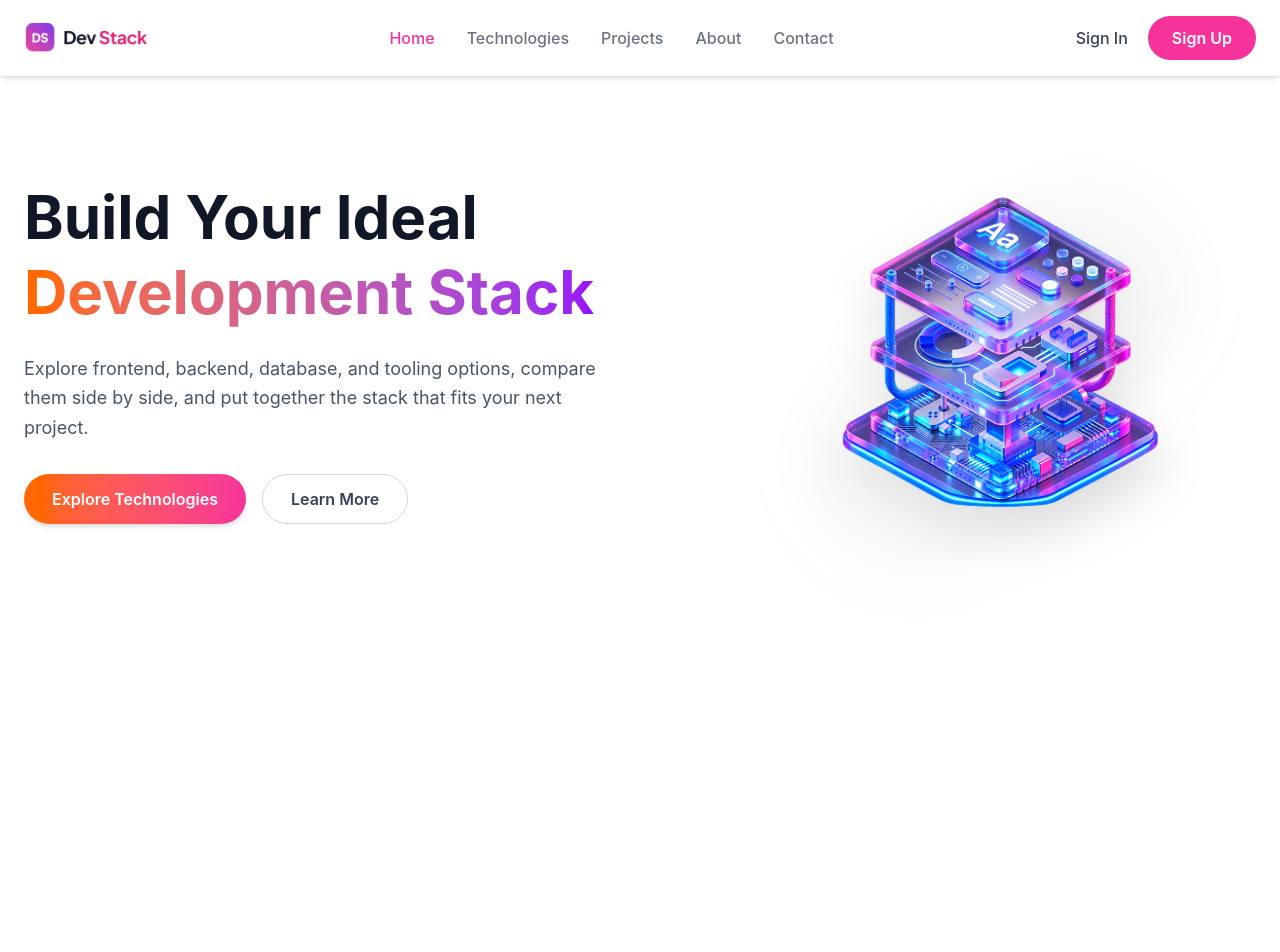
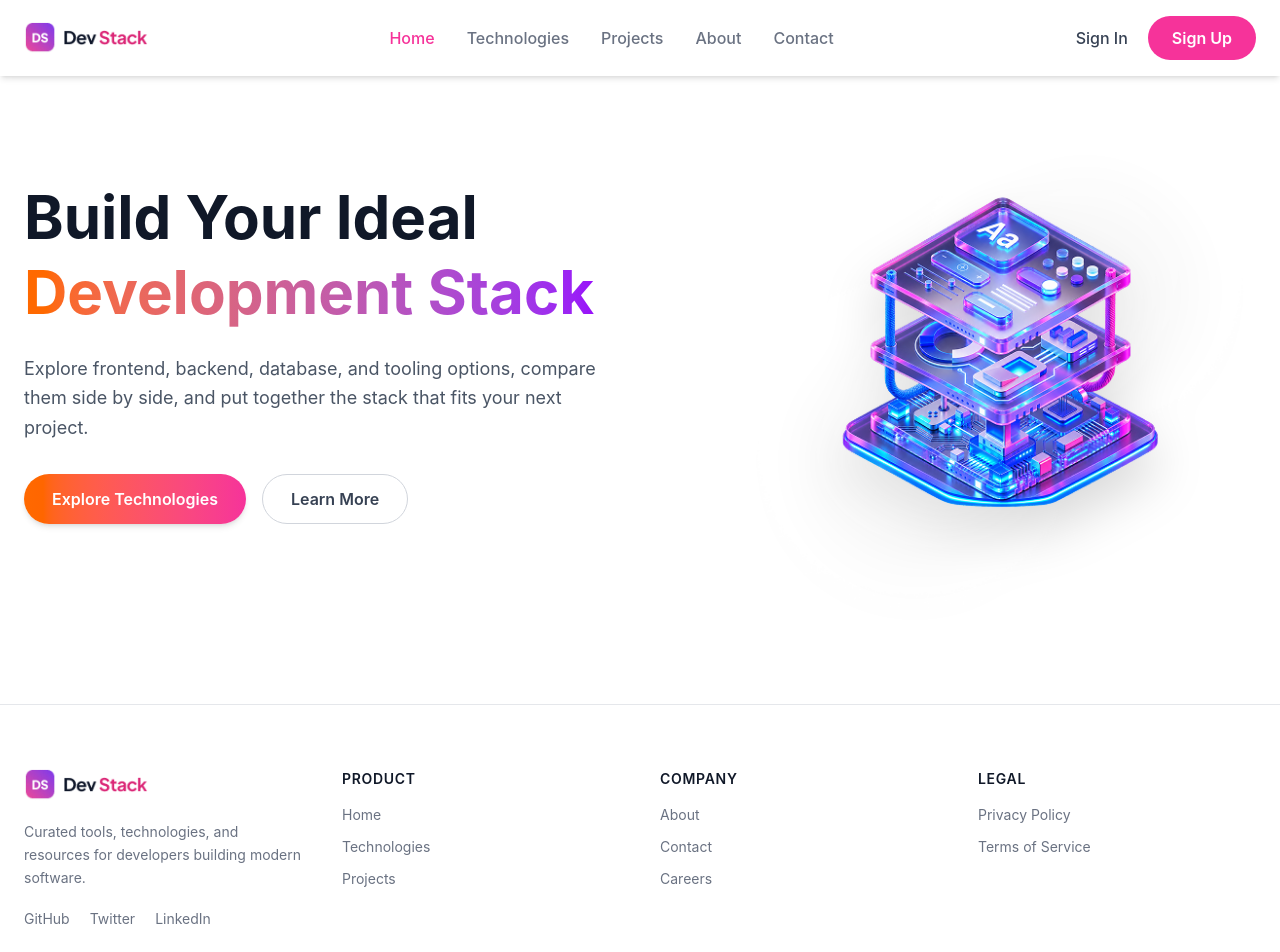
Before and after one commit to AtaulHoqueShahi/assignment-5--PH, a React (Vite) app: page / in a window 1280 px wide. Shown: the top 952 px of the page. Before the commit the page ends 800 px from the top, so only its background shows below. Built offline with nearby package versions, Linux system fonts and the light colour scheme.

Commit message:
update footer

```diff
--- a/src/App.tsx
+++ b/src/App.tsx
@@ -1,11 +1,13 @@
 import "./App.css";
 import Navbar from "./components/Navbar";
 import Hero from "./components/Hero"
+import Footer from "./Footer";
 function App() {
   return (
     <>
    <Navbar/>
    <Hero/>
+   <Footer/>
     </>
   );
 }
--- /dev/null
+++ b/src/Footer.tsx
@@ -0,0 +1,128 @@
+
+import FooterLogo from "../src/assets/logo-text.png";
+
+const Footer = () => {
+  return (
+    <footer className="bg-white border-t border-gray-200 pt-16 pb-8">
+      <div className="max-w-7xl mx-auto px-4 sm:px-6">
+
+        <div className="grid grid-cols-1 md:grid-cols-2 lg:grid-cols-4 gap-10 mb-12">
+
+
+          <div>
+            <img
+              src={FooterLogo}
+              alt="logo"
+              className="h-8 mb-5"
+            />
+
+            <p className="text-gray-500 text-sm leading-relaxed mb-5 max-w-xs">
+              Curated tools, technologies, and resources for developers building modern software.
+            </p>
+
+            <div className="flex items-center gap-5 text-sm text-gray-500">
+              <a href="#" className="hover:text-pink-500 transition">
+                GitHub
+              </a>
+              <a href="#" className="hover:text-pink-500 transition">
+                Twitter
+              </a>
+              <a href="#" className="hover:text-pink-500 transition">
+                LinkedIn
+              </a>
+            </div>
+          </div>
+
+
+          <div>
+            <h3 className="text-sm font-semibold text-gray-900 tracking-wider mb-4">
+              PRODUCT
+            </h3>
+
+            <ul className="space-y-3 text-sm text-gray-500">
+              <li>
+                <a href="#" className="hover:text-pink-500 transition">
+                  Home
+                </a>
+              </li>
+              <li>
+                <a href="#technologies" className="hover:text-pink-500 transition">
+                  Technologies
+                </a>
+              </li>
+              <li>
+                <a href="#" className="hover:text-pink-500 transition">
+                  Projects
+                </a>
+              </li>
+            </ul>
+          </div>
+
+
+          <div>
+            <h3 className="text-sm font-semibold text-gray-900 tracking-wider mb-4">
+              COMPANY
+            </h3>
+
+            <ul className="space-y-3 text-sm text-gray-500">
+              <li>
+                <a href="#" className="hover:text-pink-500 transition">
+                  About
+                </a>
+              </li>
+              <li>
+                <a href="#" className="hover:text-pink-500 transition">
+                  Contact
+                </a>
+              </li>
+              <li>
+                <a href="#" className="hover:text-pink-500 transition">
+                  Careers
+                </a>
+              </li>
+            </ul>
+          </div>
+
+
+          <div>
+            <h3 className="text-sm font-semibold text-gray-900 tracking-wider mb-4">
+              LEGAL
+            </h3>
+
+            <ul className="space-y-3 text-sm text-gray-500">
+              <li>
+                <a href="#" className="hover:text-pink-500 transition">
+                  Privacy Policy
+                </a>
+              </li>
+              <li>
+                <a href="#" className="hover:text-pink-500 transition">
+                  Terms of Service
+                </a>
+              </li>
+            </ul>
+          </div>
+
+        </div>
+
+        <div className="border-t border-gray-200 pt-6 flex flex-col sm:flex-row justify-between items-center gap-4">
+          <p className="text-sm text-gray-400">
+            © 2026 Dev Stack. All rights reserved.
+          </p>
+
+          <div className="flex items-center gap-6 text-sm text-gray-400">
+            <a href="#" className="hover:text-pink-500 transition">
+              Privacy
+            </a>
+            <a href="#" className="hover:text-pink-500 transition">
+              Terms
+            </a>
+          </div>
+        </div>
+
+      </div>
+    </footer>
+  );
+};
+
+export default Footer;
```
